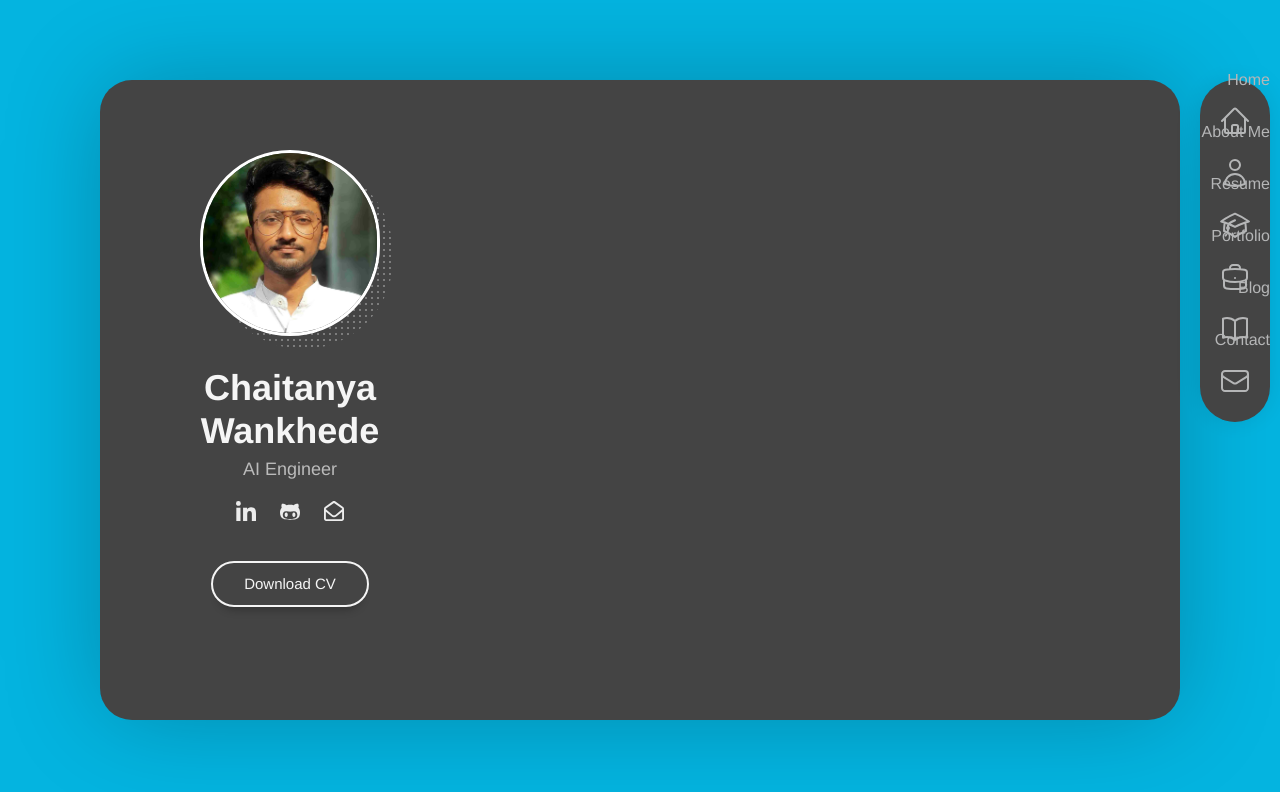
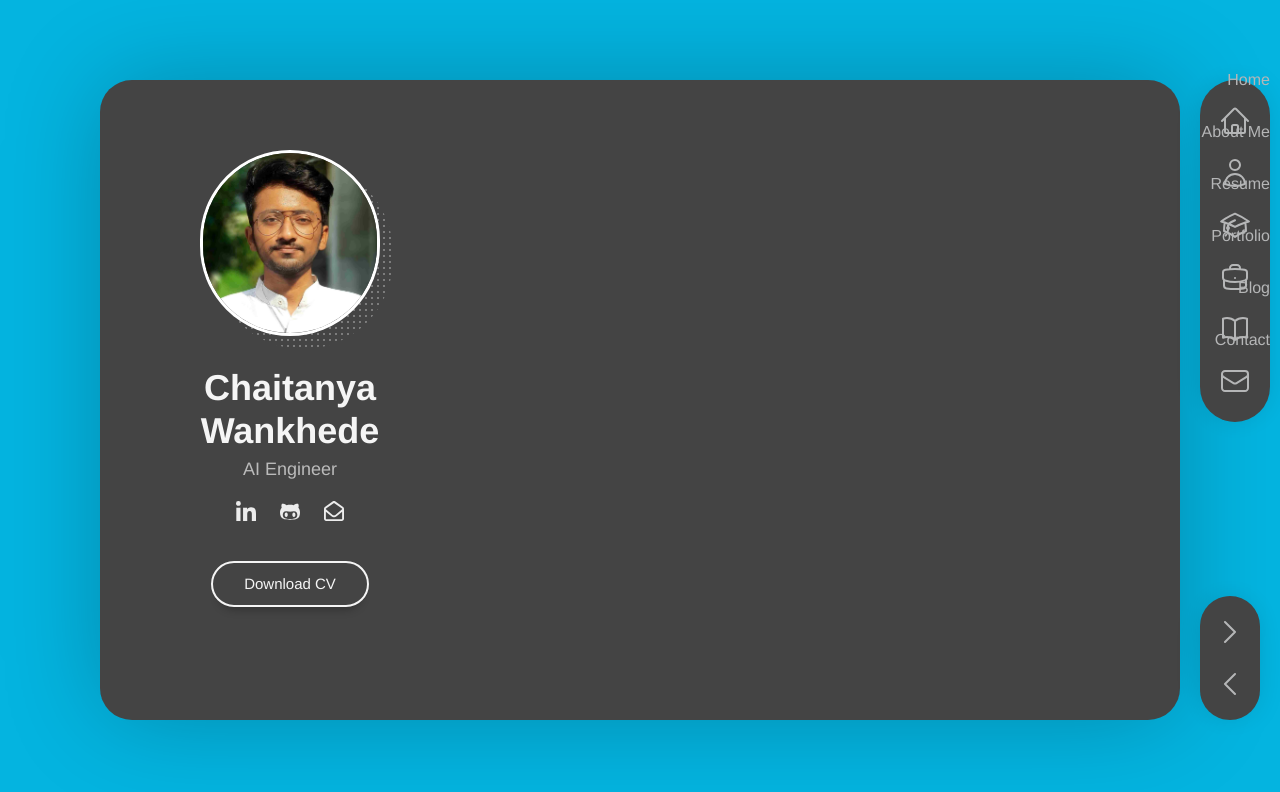
Before and after one commit to Babban33/my_portfolio, a React (Vite) app: page / in a window 1280 px wide. Shown: the top 792 px of the page. Built offline with nearby package versions, Linux system fonts and the light colour scheme.

Commit message:
added navArrows

```diff
--- a/src/App.css
+++ b/src/App.css
@@ -192,3 +192,33 @@ input[type=button]:last-child,input[type=submit]:last-child,.wp-block-button .wp
     color:#04b4e0;
     border-color:#fff
 }
+
+.lmpixels-arrows-nav{
+    position:absolute;
+    padding:10px 0;
+    width:60px;
+    right:-80px;
+    background-color:#444;
+    border-radius:35px;
+    z-index:98;
+    list-style:none;
+    bottom:0;
+    -webkit-box-shadow:0 0 30px -5px rgba(0,0,0,.15);
+    -moz-box-shadow:0 0 30px -5px rgba(0,0,0,.15);
+    box-shadow:0 0 30px -5px rgba(0,0,0,.15)
+}
+.lmpixels-arrows-nav div {
+    display: flex;
+    justify-content: center;
+    align-items: center;
+    position: relative;
+    color: #b5b6b7;
+    padding: 10px;
+    font-size: 24px;
+    -webkit-transition:all .3s ease-in-out;
+    -moz-transition:all .3s ease-in-out;
+    -o-transition:all .3s ease-in-out;
+    -ms-transition:all .3s ease-in-out;
+    transition: all .3s ease-in-out;
+}
+.lmpixels-arrows-nav div:hover{color:#04b4e0}
--- a/src/App.jsx
+++ b/src/App.jsx
@@ -2,7 +2,7 @@ import { useEffect } from 'react';
 import './App.css'
 import Preloader from './preloader/preload';
 import Header from './landing/header';
-
+import NavArrows from './landing/navArrows';
 function App (){
     return(
         <div className='bg-back main'>
@@ -10,6 +10,12 @@ function App (){
             <div className='page block w-full h-full min-h-full overflow-hidden py-0 px-[100px]'>
                 <div className='page-content relative w-full max-w-[1280px] min-h-[80vh] my-[10vh] p-0 bg-[#444] shadow-[0_0_100px_-5px_rgba(0,0,0,.25)] rounded-[32px] backface-hidden'>
                     <Header></Header>
+                    <div className="menu-toggle">
+                        <span></span>
+                        <span></span>
+                        <span></span>
+                    </div>
+                    <NavArrows></NavArrows>
                 </div>
             </div>
         </div>
--- /dev/null
+++ b/src/landing/navArrows.jsx
@@ -0,0 +1,21 @@
+import React from "react";
+import "../App.css";
+import "../responsive.css";
+function NavArrows(){
+    return(
+        <div className="lmpixels-arrows-nav">
+            <div>
+                <svg xmlns="http://www.w3.org/2000/svg" fill="none" viewBox="0 0 24 24" strokeWidth={1.5} stroke="currentColor" className="size-8">
+                    <path strokeLinecap="round" strokeLinejoin="round" d="m8.25 4.5 7.5 7.5-7.5 7.5" />
+                </svg>
+            </div>
+            <div>
+                <svg xmlns="http://www.w3.org/2000/svg" fill="none" viewBox="0 0 24 24" strokeWidth={1.5} stroke="currentColor" className="size-8">
+                    <path strokeLinecap="round" strokeLinejoin="round" d="M15.75 19.5 8.25 12l7.5-7.5" />
+                </svg>
+            </div>
+        </div>
+    )
+}
+
+export default NavArrows;
--- a/src/responsive.css
+++ b/src/responsive.css
@@ -230,4 +230,13 @@
         top:30px;
         left:15px
     }
+    .lmpixels-arrows-nav{
+        background-color:rgba(0,0,0,.6);
+        width:48px;
+        right:10px;
+        bottom:10px;
+        padding:5px 0;
+        border:2px solid #04b4e0
+    }
+    .lmpixels-arrows-nav div{font-size:24px}
 }
```
